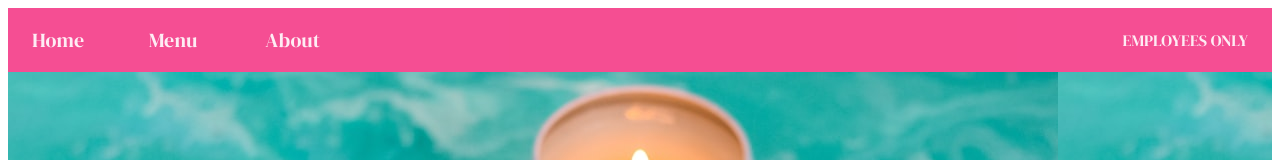
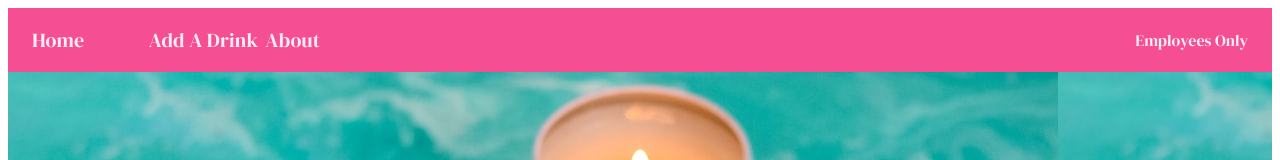
Before and after one commit to reese-lee/chocolate-tap-room, a React app: page /drinks in a window 1280 px wide. Shown: the top 160 px of the page. Built offline with nearby package versions, Linux system fonts and the light colour scheme; a web font is replaced by a local one.

Commit message:
edit header links

```diff
--- a/src/components/NavBar.jsx
+++ b/src/components/NavBar.jsx
@@ -3,9 +3,6 @@ import { makeStyles } from '@material-ui/core/styles';
 import AppBar from '@material-ui/core/AppBar';
 import Toolbar from '@material-ui/core/Toolbar';
 import Typography from '@material-ui/core/Typography';
-import Button from '@material-ui/core/Button';
-import IconButton from '@material-ui/core/IconButton';
-import MenuIcon from '@material-ui/icons/Menu';
 import { Link } from 'react-router-dom';
 
 const useStyles = makeStyles(theme => ({
@@ -53,7 +50,7 @@ export default function NavBar() {
                 <Link to="/" style={{ textDecoration: 'none' }}><a className={classes.clicky}>Home</a></Link>
               </div>
               <div className={classes.spacing} style={{fontFamily: 'DM Serif Display'}}>
-                <Link to="/drinks" style={{ textDecoration: 'none' }}><a className={classes.clicky}>Menu</a></Link>
+                <Link to="/drinks" style={{ textDecoration: 'none' }}><a className={classes.clicky}>Add A Drink</a></Link>
               </div>
               <div className={classes.spacing} style={{fontFamily: 'DM Serif Display'}}>
                 <Link to="/about" style={{ textDecoration: 'none' }}><a className={classes.clicky}>About</a></Link>
@@ -61,7 +58,7 @@ export default function NavBar() {
             </div>
           </Typography>
           <div>
-            <Link to="/employees" style={{ textDecoration: 'none' }}><a className={classes.clicky} style={{fontFamily: 'DM Serif Display'}}>EMPLOYEES ONLY</a></Link>
+            <Link to="/EmployeeConfirmation" style={{ textDecoration: 'none' }}><a className={classes.clicky} style={{fontFamily: 'DM Serif Display'}}>Employees Only</a></Link>
           </div>
         </Toolbar>
       </AppBar>
```
